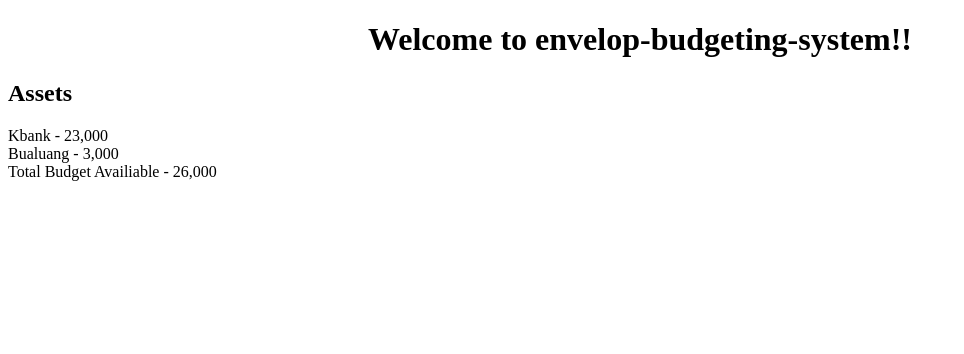
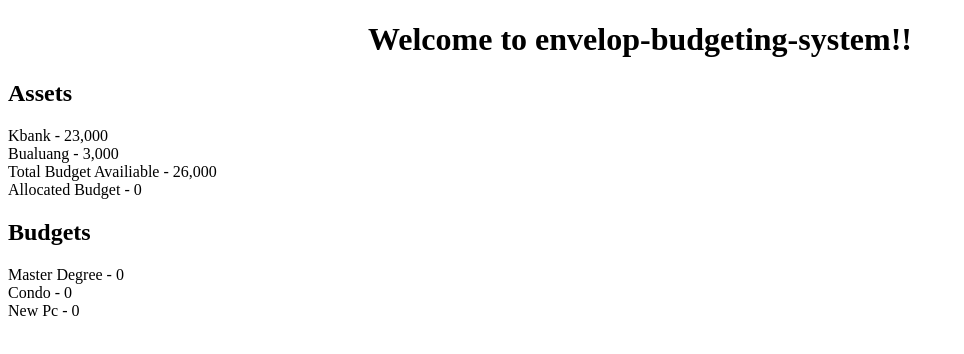
Before and after one commit to sarawut-p/envelop-budgeting-system, an Angular app: page / in a window 1280 px wide. Shown: the top 354 px of the page, without its empty margins (0-964 px from the left). Built offline with nearby package versions, Linux system fonts and the light colour scheme.

Commit message:
add budget interface

```diff
--- a/src/app/app.component.html
+++ b/src/app/app.component.html
@@ -8,4 +8,11 @@
 <div>
   <div *ngFor="let asset of assets">{{asset.name}} - {{asset.value|number}}</div>
   <div>Total Budget Availiable - {{totalBudget|number}}</div>
+  <div>Allocated Budget - 0</div>
 </div>
+<h2>Budgets</h2>
+<div>
+  <div>Master Degree - 0</div>
+  <div>Condo - 0</div>
+  <div>New Pc - 0</div>
+</div>
```
